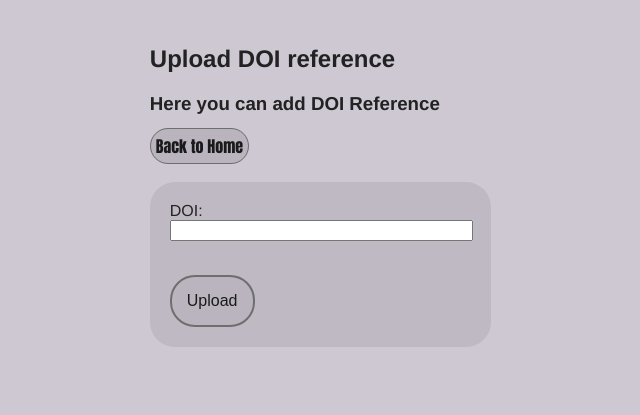
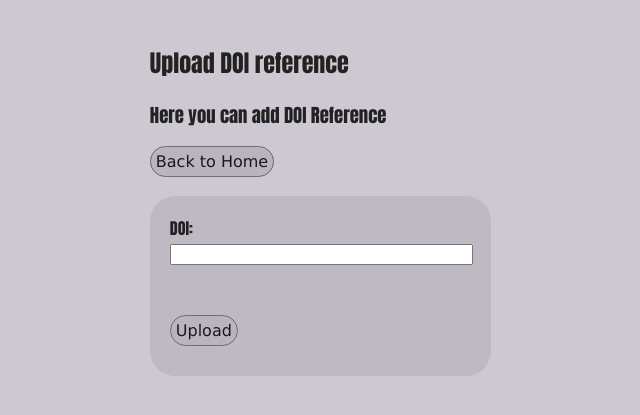
Before and after one commit to imsyc75/YVVLE, a Flask app: page /doi in a window 1280 px wide. Shown: the top 415 px of the page, without its empty margins (247-887 px from the left). Run offline with Flask 3, Linux system fonts and the light colour scheme.

Commit message:
Made buttons look consistent, changed the fonts

```diff
--- a/src/static/styles/style.css
+++ b/src/static/styles/style.css
@@ -1,6 +1,6 @@
 body {
   margin: auto;
-  font-family: 'Helvetica', sans-serif;
+  font-family: 'Impact', sans-serif;
   color:rgb(34, 34, 34);
   background: rgb(205, 200, 210);
   margin: 0 auto;
@@ -9,7 +9,7 @@ body {
 #bodyblock {
   width: 38%;
   margin: auto;
-  font-family: 'Helvetica', sans-serif;
+  font-family: 'Impact', sans-serif;
   margin: 0 auto;
   padding-top: 25px;
 }
@@ -50,20 +50,21 @@ body {
   color: white;
 }
 
-a {
+a, button[type="submit"], input[type="submit"]  {
   color:rgb(26, 26, 26);
   border: none;
   background: rgb(185, 180, 190);
-  font-family: 'Impact', monospace;
+  font-family: 'Verdana', monospace;
   font-size: 1em;
   border-radius: 25px;
   border: 1px solid rgb(110, 110, 110);;
   padding: 5px;
   text-decoration: none;
-
+  margin-top: 10px;
+  margin-bottom: 10px;
 }
 
-a:hover {
+a:hover, button[type="submit"]:hover, input[type="submit"]:hover  {
   background: rgb(175, 170, 180);
   color: white;
 }
@@ -77,22 +78,6 @@ form {
   box-sizing: border-box;
   min-width: 38%;
   display: inline-block
-}
-
-button[type="submit"] {
-  color:rgb(26, 26, 26);
-  border: none;
-  background: rgb(185, 180, 190);
-  font-size: 1em;
-  border-radius: 25px;
-  border: 2px solid rgb(110, 110, 110);;
-  padding: 15px;
-  text-decoration: none
-}
-
-button[type="submit"]:hover {
-  background: rgb(175, 170, 180);
-  color: white;
 }
 
 input[type="text"] {
--- a/src/templates/view_articles.html
+++ b/src/templates/view_articles.html
@@ -9,7 +9,7 @@ View Article References
 <div>
     <a href="/">Back to Home</a>
 </div>
-
+<br>
 <div class="list">
     <hr>
     {% if articles %}
--- a/src/templates/view_books.html
+++ b/src/templates/view_books.html
@@ -9,8 +9,9 @@ View Book References
 <div>
     <a href="/">Back to Home</a>
 </div>
-
+<br>
 <div class="list">
+    <hr>
     {% if books %}
     {% for book in books %}
     <div class="info">
--- a/src/templates/view_inproceedings.html
+++ b/src/templates/view_inproceedings.html
@@ -9,8 +9,9 @@ View Inproceedings References
 <div>
     <a href="/">Back to Home</a>
 </div>
-
+<br>
 <div class="list">
+    <hr>
     {% if inproceedings %}
     {% for inproceeding in inproceedings %}
     <div class="info">
```
